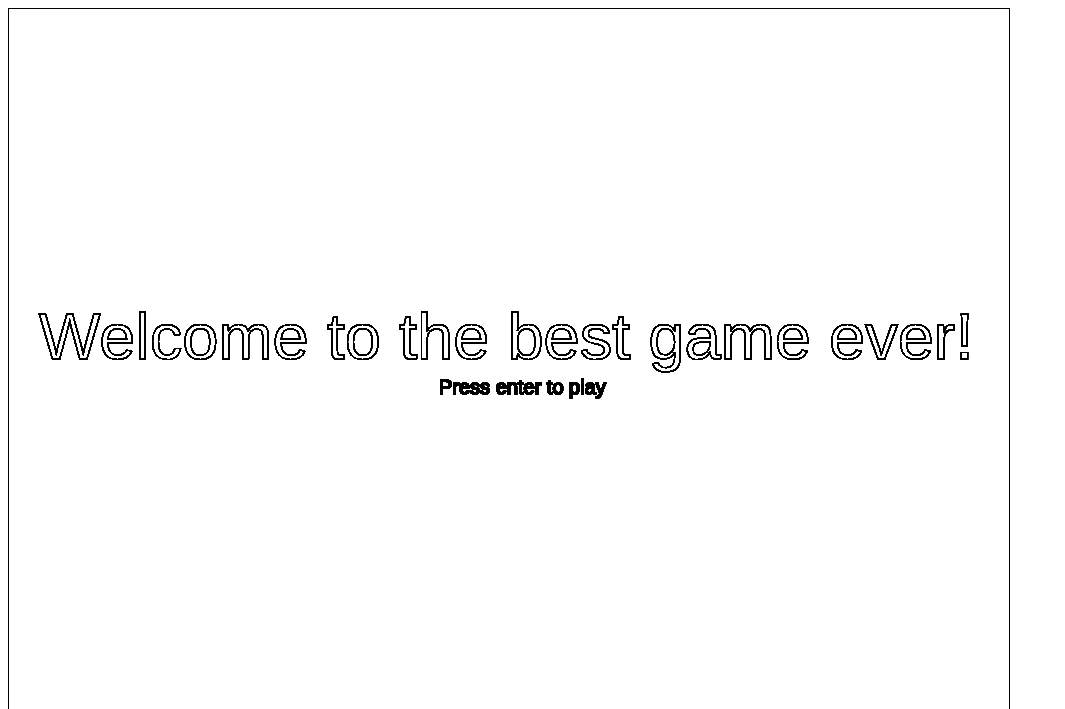
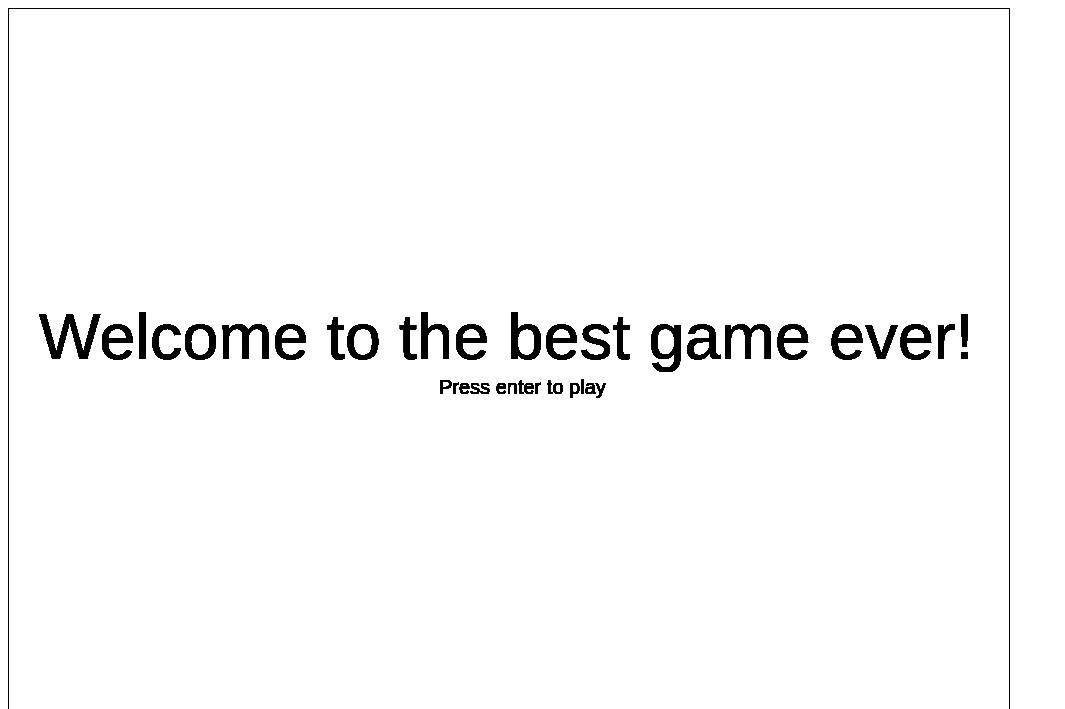
Before and after one commit to TheResistanceKTH/AxlLind.github.io, a plain HTML site: page index.html in a window 1280 px wide. Shown: the top 709 px of the page, without its empty margins (0-1065 px from the left). Drawn offline with Linux system fonts and the light colour scheme.

Commit message:
Fixes starting text

```diff
--- a/index.html
+++ b/index.html
@@ -29,10 +29,12 @@
          if(firstPlay === false) {
            run();
          } else {
+           ctx.fillStyle = "#000000";
            ctx.font = "65px Arial";
-           ctx.strokeText("Welcome to the best game ever!", 30, canvas.height/2);
+           ctx.fillText("Welcome to the best game ever!", 30, canvas.height/2);
            ctx.font = "20px Arial";
-           ctx.strokeText("Press enter to play", 430, canvas.height/2 + 35);
+           ctx.fillText("Press enter to play", 430, canvas.height/2 + 35);
+           ctx.fillStyle = "#FFFFFF";
          }
        }, 5);
 
```
